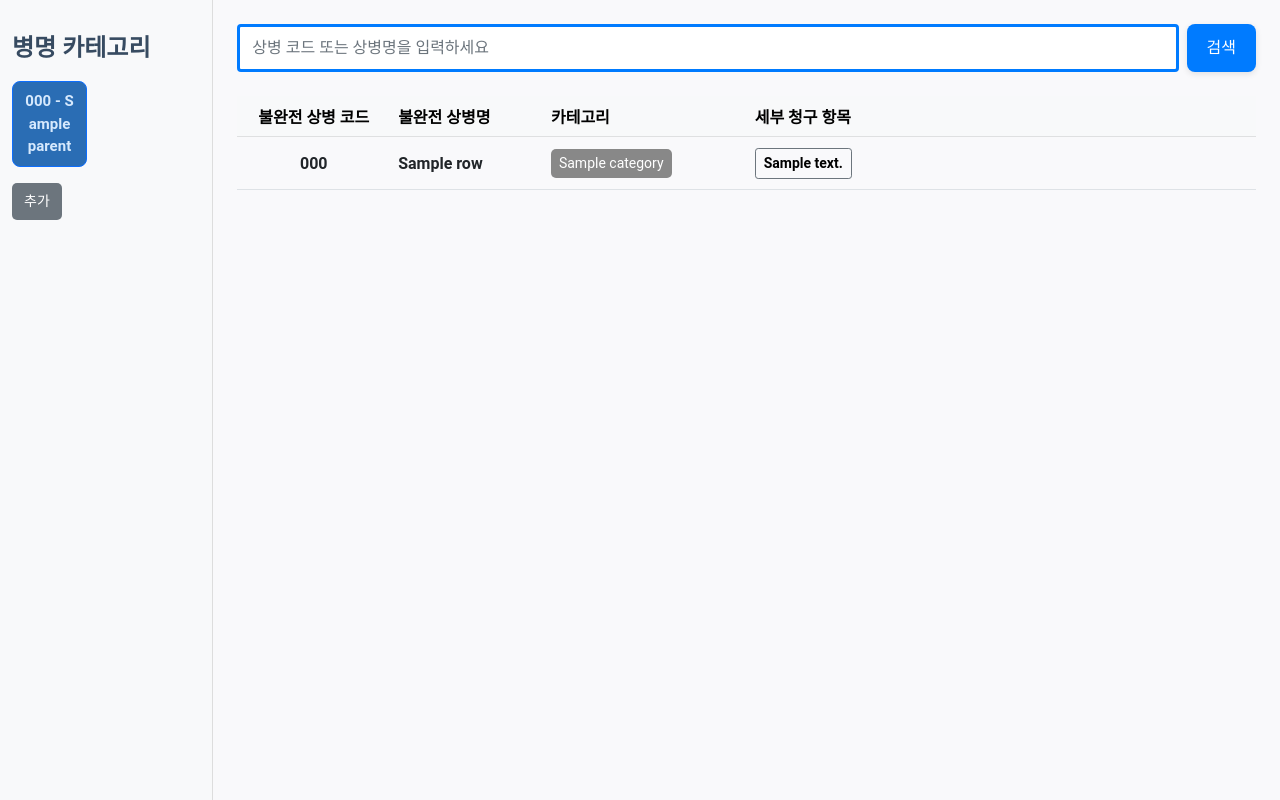
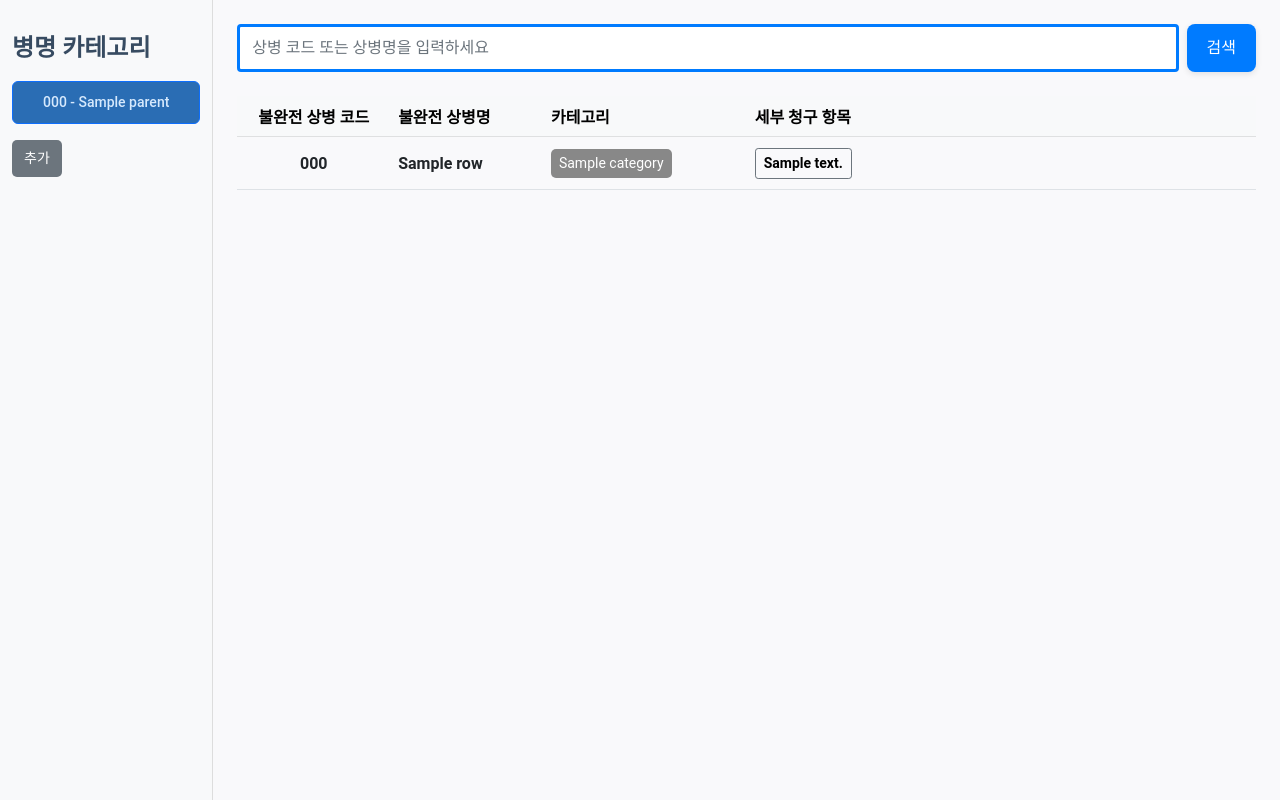
Before and after one commit to oxorudo/dental-diagnosis-finder, a Django app: template Django/search/templates/search.html in a window 1280 px wide. Run offline with Django 5.2, Linux system fonts and the light colour scheme; the template is opened without the code that fills it: most values are stand-ins (such as "Sample title", 1, 10 or a date in 2020); lists and menus that the app fills with data are empty.

Commit message:
대분류 코드 출력형식 변경

```diff
--- a/Django/search/templates/search.html
+++ b/Django/search/templates/search.html
@@ -1,4 +1,5 @@
 {% load static %}
+{% load custom_filters %}
 <html lang="ko">
 
   <head>
@@ -21,7 +22,8 @@
             <ul class="nav flex-column">
               {% for parent_code, parent_data in full_hierarchy.items %}
                 <li>
-                  <a href="#" class="major-category btn btn-primary" data-code="{{ parent_code }}">{{ parent_code }} - {{ parent_data.name }}</a>
+                  {% load custom_filters %}
+                  <a href="#" class="major-category btn btn-primary" data-code="{{ parent_code }}">{{ parent_code|remove_last_char }} - {{ parent_data.name }}</a>
                   <ul style="display:none;">
                     {% for middle_code, middle_data in parent_data.children.items %}
                       <li>
--- /dev/null
+++ b/Django/search/templatetags/custom_filters.py
@@ -0,0 +1,7 @@
+from django import template
+
+register = template.Library()
+
+@register.filter
+def remove_last_char(value):
+    return value[:-2] if isinstance(value, str) else value
--- a/Django/static/styles.css
+++ b/Django/static/styles.css
@@ -34,14 +34,18 @@ body {
     display: block;
 }
 
-.sidebar .nav-link {
+.sidebar .nav-link,
+.sidebar .major-category {
     font-weight: 500;
-    color: #007bff;
     padding: 12px 15px;
     border-radius: 8px;
     text-decoration: none;
-    transition: background-color 0.3s ease;
     display: block;
+    transition: background-color 0.3s ease, color 0.3s ease;
+}
+
+.sidebar .nav-link {
+    color: #007bff;
 }
 
 .sidebar .nav-link.active,
@@ -52,26 +56,11 @@ body {
 
 /* 사이드바 대분류 버튼 스타일 수정 */
 .sidebar .major-category {
-    font-weight: bold;
     color: #d6e9fd;
     background-color: #2a6db4;
-    padding: 8px 12px;
-    font-size: 15px;
-    border-radius: 8px;
-    text-decoration: none;
-    display: block;
-    transition: background-color 0.3s ease, color 0.3s ease;
-
-    width: 75px;
-    /* 고정된 너비 */
-    min-width: 50px;
-    /* 최소 너비 */
-    max-width: 100px;
-    /* 최대 너비 */
-    flex: none;
-    /* flexbox 영향 방지 */
-    word-break: break-all;
-    overflow-wrap: break-word;
+    padding: 10px 12px;
+    font-size: 14px;
+    border-radius: 6px;
 }
 
 .sidebar .major-category:hover {
```
